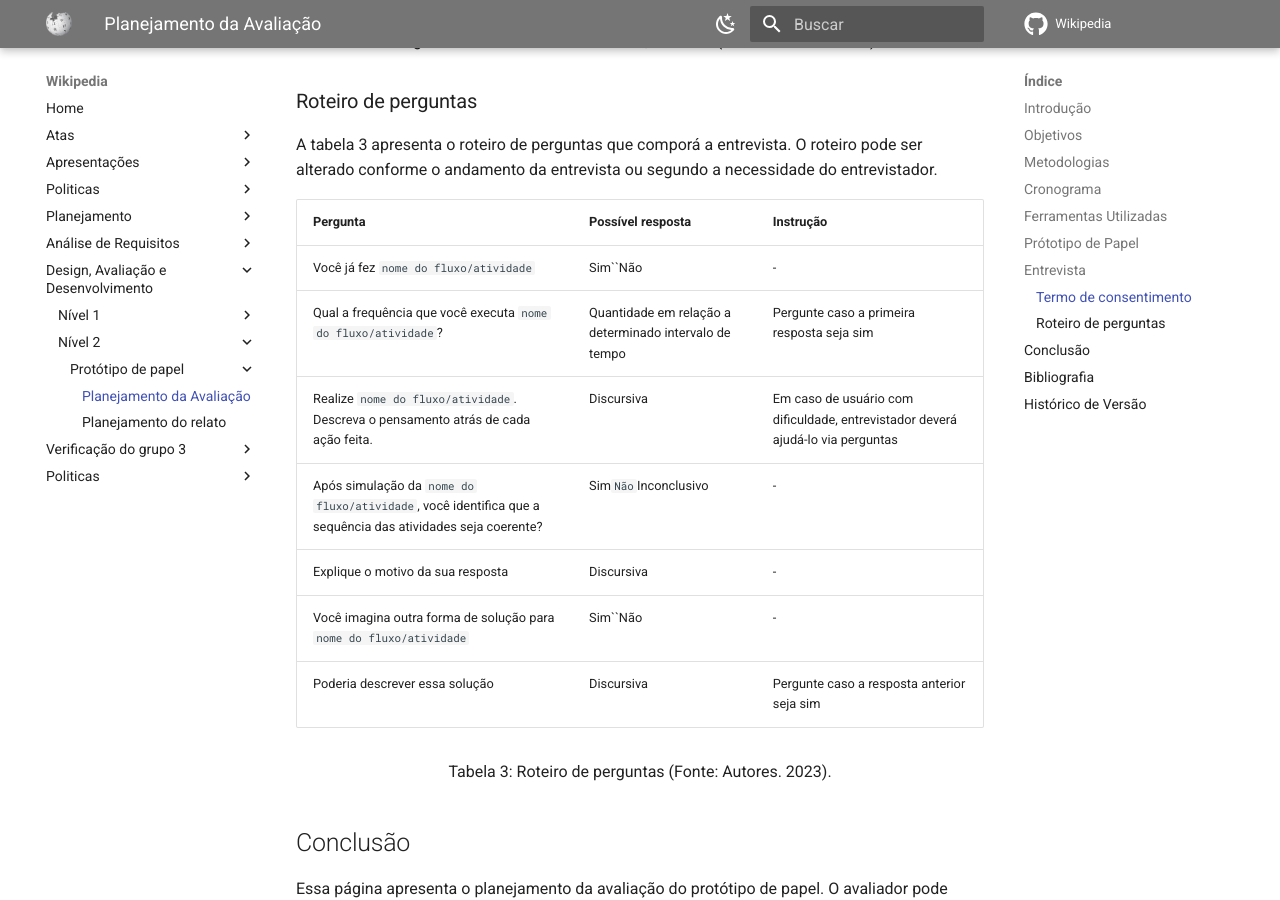
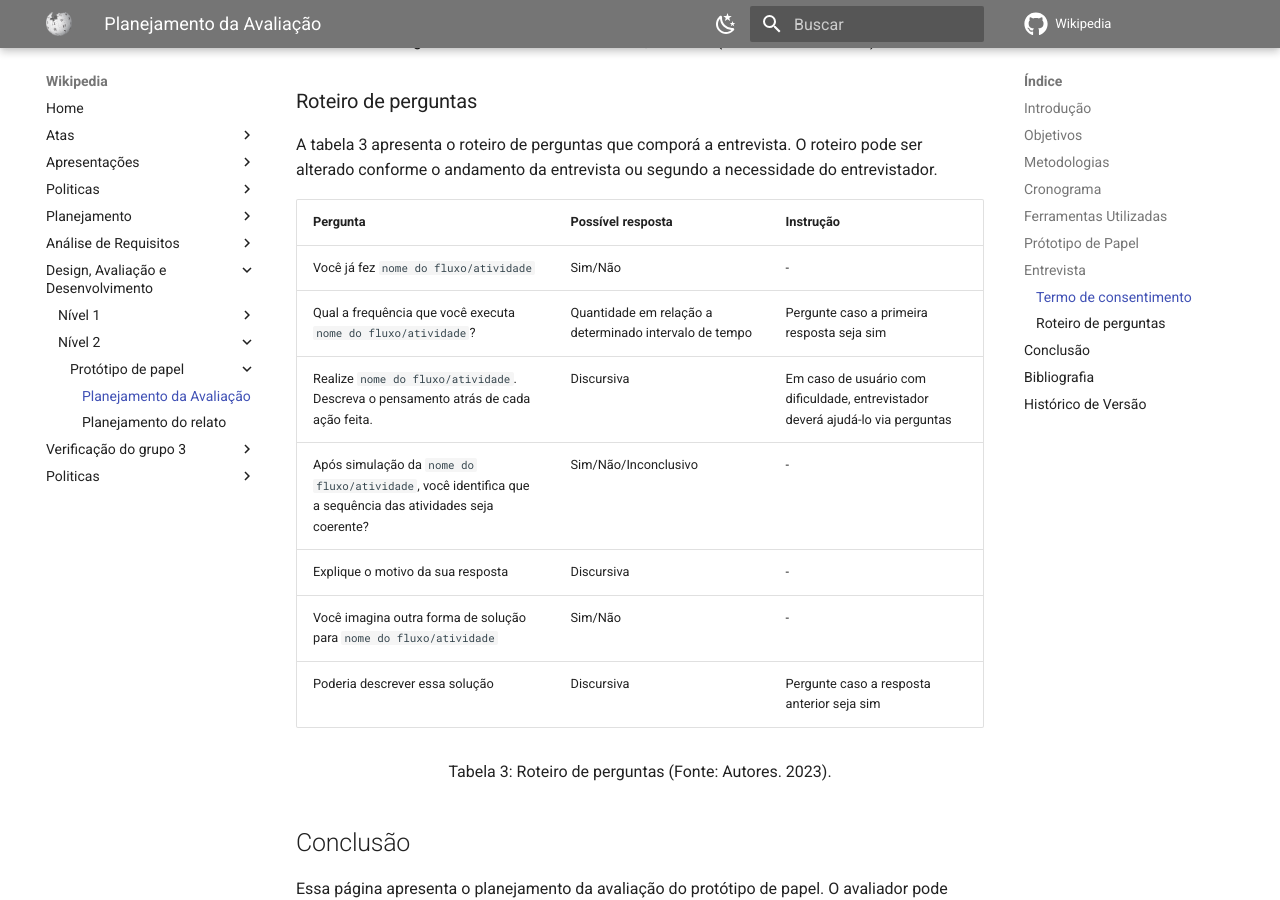
Before and after one commit to Interacao-Humano-Computador/2023.1-Wikipedia, an MkDocs documentation site: the page built from docs/design-avaliacao-desenvolvimento/nivel2/prototipoDePapel/planejamentoDaAvaliacaoPrototipoDePapel.md, in a window 1280 px wide and 900 px high, scrolled down 3931 px. Built offline with MkDocs 1.6.1 and Material for MkDocs 9.7.7, drawn with Linux system fonts in a browser that asks for light colours; comment, search, counter and statistics services are not loaded.

Commit message:
corrigindo roteiro de perguntas

```diff
--- a/docs/design-avaliacao-desenvolvimento/nivel2/prototipoDePapel/planejamentoDaAvaliacaoPrototipoDePapel.md
+++ b/docs/design-avaliacao-desenvolvimento/nivel2/prototipoDePapel/planejamentoDaAvaliacaoPrototipoDePapel.md
@@ -79,12 +79,12 @@ A tabela 3 apresenta o roteiro de perguntas que comporá a entrevista. O roteiro
 
 | Pergunta                                                                                                          | Possível resposta                                       | Instrução                                                                        |
 | ----------------------------------------------------------------------------------------------------------------- | -------------------------------------------------------- | ---------------------------------------------------------------------------------- |
-| Você já fez `nome do fluxo/atividade`                                                                         | Sim``Não                                         | -                                                                                  |
+| Você já fez `nome do fluxo/atividade`                                                                         | Sim/Não                                         | -                                                                                  |
 | Qual a frequência que você executa `nome do fluxo/atividade`?                                                 | Quantidade em relação a determinado intervalo de tempo | Pergunte caso a primeira resposta seja sim                                         |
 | Realize `nome do fluxo/atividade`. Descreva o pensamento atrás de cada ação feita.                           | Discursiva                                               | Em caso de usuário com dificuldade, entrevistador deverá ajudá-lo via perguntas |
-| Após simulação da `nome do fluxo/atividade`, você identifica que a sequência das atividades seja coerente? | Sim``Não``Inconclusivo                    | -                                                                                  |
+| Após simulação da `nome do fluxo/atividade`, você identifica que a sequência das atividades seja coerente? | Sim/Não/Inconclusivo                    | -                                                                                  |
 | Explique o motivo da sua resposta                                                                                 | Discursiva                                               | -                                                                                  |
-| Você imagina outra forma de solução para `nome do fluxo/atividade`                                           | Sim``Não                                         | -                                                                                  |
+| Você imagina outra forma de solução para `nome do fluxo/atividade`                                           | Sim/Não                                         | -                                                                                  |
 | Poderia descrever essa solução                                                                                  | Discursiva                                               | Pergunte caso a resposta anterior seja sim                                         |
 
 <div style="text-align: center">
```
